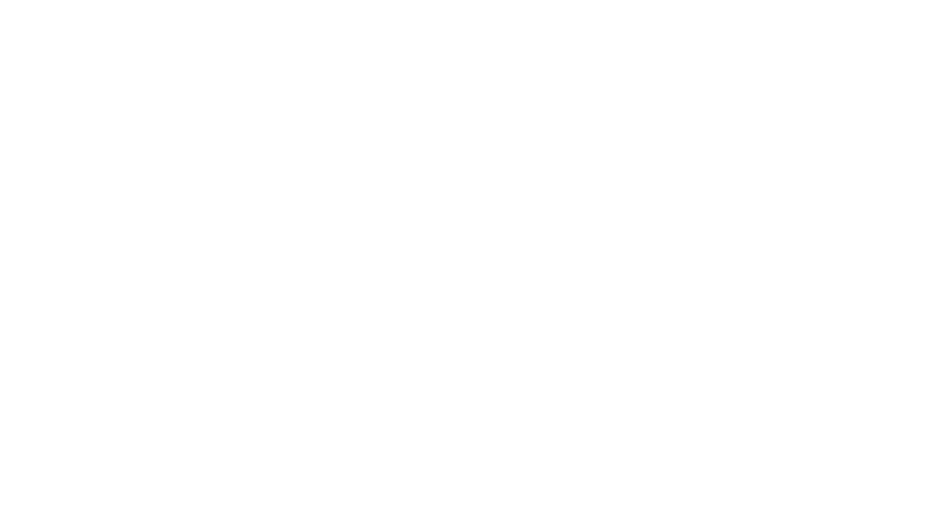
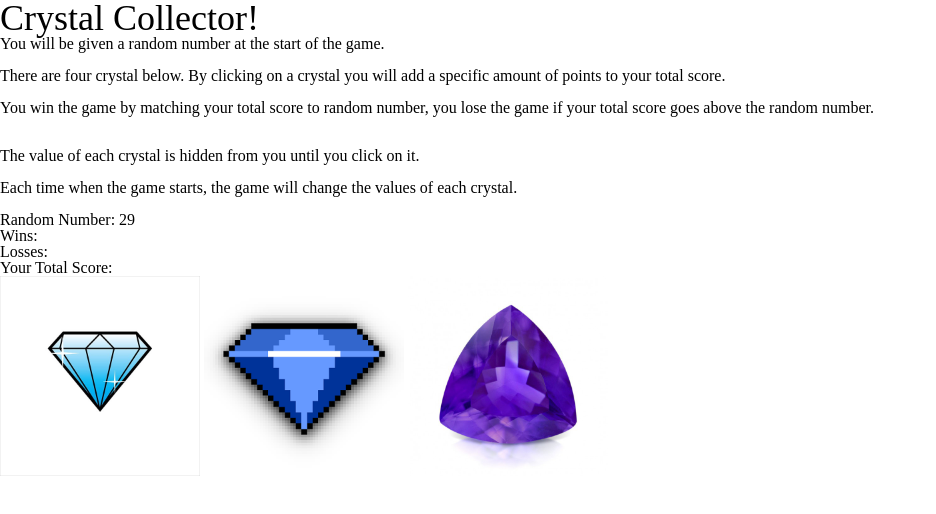
Before and after one commit to natejahnke/CrystalsCollector-Game, a plain HTML site: page index.html in a window 1280 px wide. Shown: the whole page, without its empty margins (0-936 px from the left). Drawn offline with nearby package versions, Linux system fonts and the light colour scheme.

Commit message:
new update to game

```diff
--- a/assets/css/style.css
+++ b/assets/css/style.css
@@ -0,0 +1,8 @@
+img {
+    width: 200px;
+    height: auto;
+}
+
+h1 {
+    font-size: 36px;
+}
--- a/assets/javascript/game.js
+++ b/assets/javascript/game.js
@@ -0,0 +1,30 @@
+var wins = 0;
+var losses = 0;
+var randomNumber;
+var totalNumber;
+
+var randomBlue;
+var randomGreen;
+var randomPurple;
+var randomDiamond;
+
+function getRandomNumber() {
+    randomNumber = Math.floor(Math.random() * 46) + 15;
+}
+
+function genRandomGem() {
+    return Math.floor(Math.random() * 23) + 1;
+
+}
+
+
+
+$(document).ready(function () {
+    getRandomNumber();
+    $("#randBox").text(randomNumber);
+    randomBlue = genRandomGem();
+    randomGreen = genRandomGem();
+    randomPurple = genRandomGem();
+    randomDiamond = genRandomGem();
+
+});
--- a/index.html
+++ b/index.html
@@ -1,5 +1,6 @@
 <!DOCTYPE html>
 <html lang="en">
+
 <head>
     <link rel="stylesheet" type="text/css" href="assets/css/reset.css">
     <link rel="stylesheet" type="text/css" href="assets/css/style.css">
@@ -10,7 +11,48 @@
     <meta http-equiv="X-UA-Compatible" content="ie=edge">
     <title>Document</title>
 </head>
+
 <body>
+    <div class="container">
+        <h1>Crystal Collector!</h1>
+        <div>
+            You will be given a random number at the start of the game.
+            <br>
+            <br> There are four crystal below. By clicking on a crystal you will add a specific amount of points to your total
+            score.
+            <br>
+            <br> You win the game by matching your total score to random number, you lose the game if your total score goes above
+            the random number.
+            <br>
+            <br>
+            <br> The value of each crystal is hidden from you until you click on it.
+            <br>
+            <br> Each time when the game starts, the game will change the values of each crystal.
+        </div>
 
+        <br>
+        <div>
+            Random Number:
+            <span id="randBox"></span>
+        </div>
+        <div>
+            Wins:
+            <span id="winBox"></span>
+        </div>
+        <div>
+            Losses:
+            <span id="lossBox"></span>
+        </div>
+        <div>
+            Your Total Score:
+            <span id="remainingGuess"></span>
+        </div>
+        <div>
+            <img src="assets/images/blue-gem.jpg" alt="">
+            <img src="assets/images/diamond.png" alt="">
+            <img src="assets/images/purple-gem.jpg" alt="">
+        </div>
+    </div>
 </body>
+
 </html>
```
Also changed, not shown: assets/images/blue-gem.jpg (added), assets/images/diamond.png (added), assets/images/purple-gem.jpg (added).
